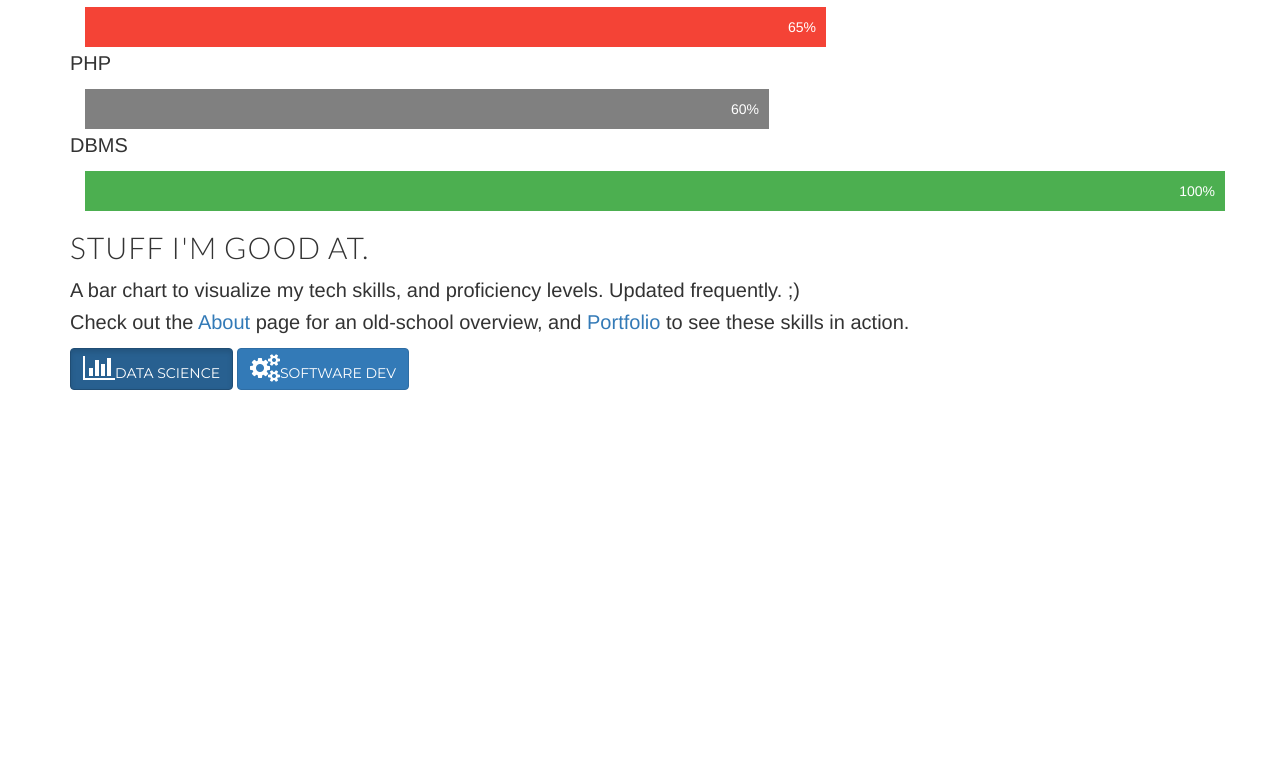
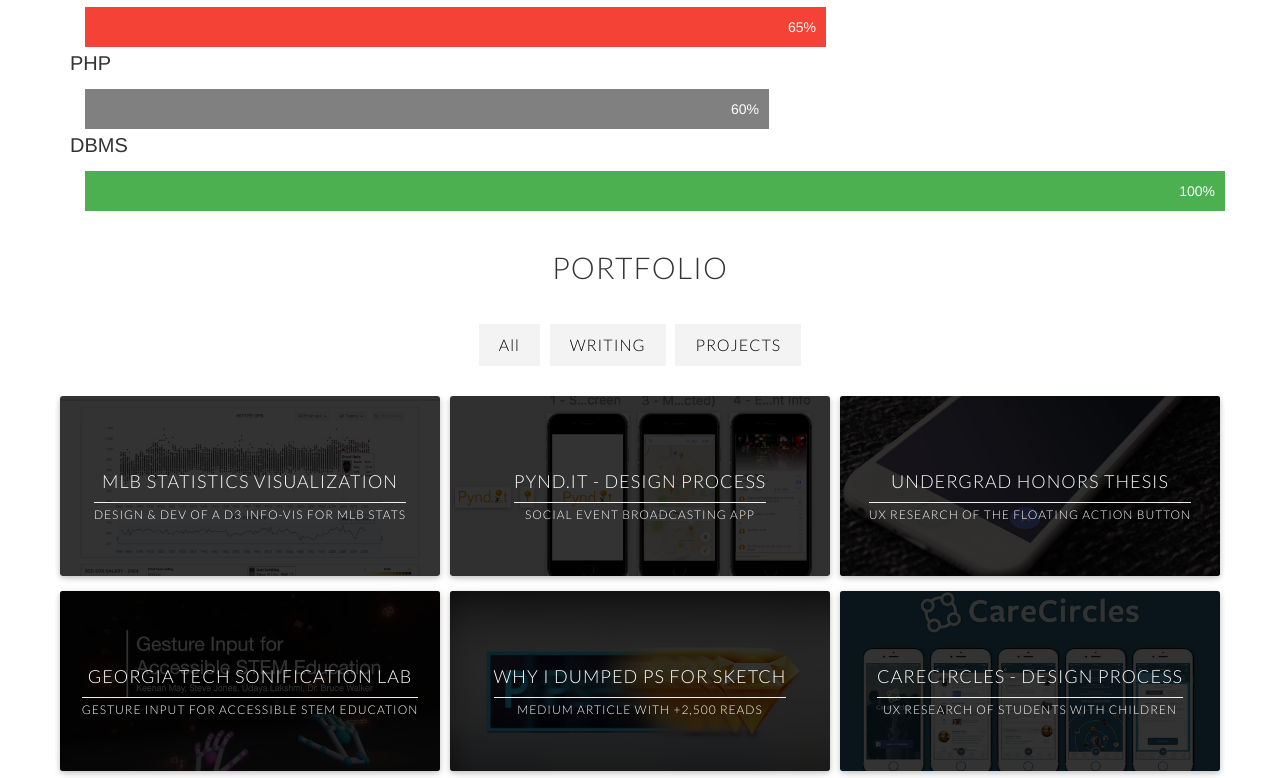
Before and after one commit to shockpulse/testin, a plain HTML site: page index.html in a window 1280 px wide. Shown: the part 2022-2800 px from the top of the page. Drawn offline with Linux system fonts and the light colour scheme; some packages are replaced by stand-ins of ours.

Commit message:
Update index.html

```diff
--- a/index.html
+++ b/index.html
@@ -243,24 +243,6 @@
   <div class="skills dbms">100%</div>
 </div>
 
-      	<h2>Stuff I'm good at.</h2>
-    	<p>A bar chart to visualize my tech skills, and proficiency levels. Updated frequently. ;)<br>
-    	Check out the <a target="_blank" href="/about">About</a> page for an old-school overview, and <a target="_blank" href="/portfolio">Portfolio</a> to see these skills in action. </p>
-    	<div>
-    		<div id="skill-switch" class="d-flex justify-content-around" data-toggle="buttons">
-    		<label class="btn btn-primary active">
-    		<input type="radio" name="skillSelect" value="radioDS" checked>
-    			<i class="fa fa-bar-chart fa-2x" aria-hidden="true"></i><span>Data Science</span>
-  			</label>
-  			<label class="btn btn-primary">
-    		<input type="radio" name="skillSelect" value="radioSE">
-    			<i class="fa fa-cogs fa-2x" aria-hidden="true"></i><span>Software Dev</span>
-  			</label>
-    		</div>
-    	</div>
-    	<div id="skillchart-container" style="height: 60vh">
-    	</div>
-    </div>
 
     </div><!--/ /.container /-->
   </section><!--/ End Skills Section /-->
```
